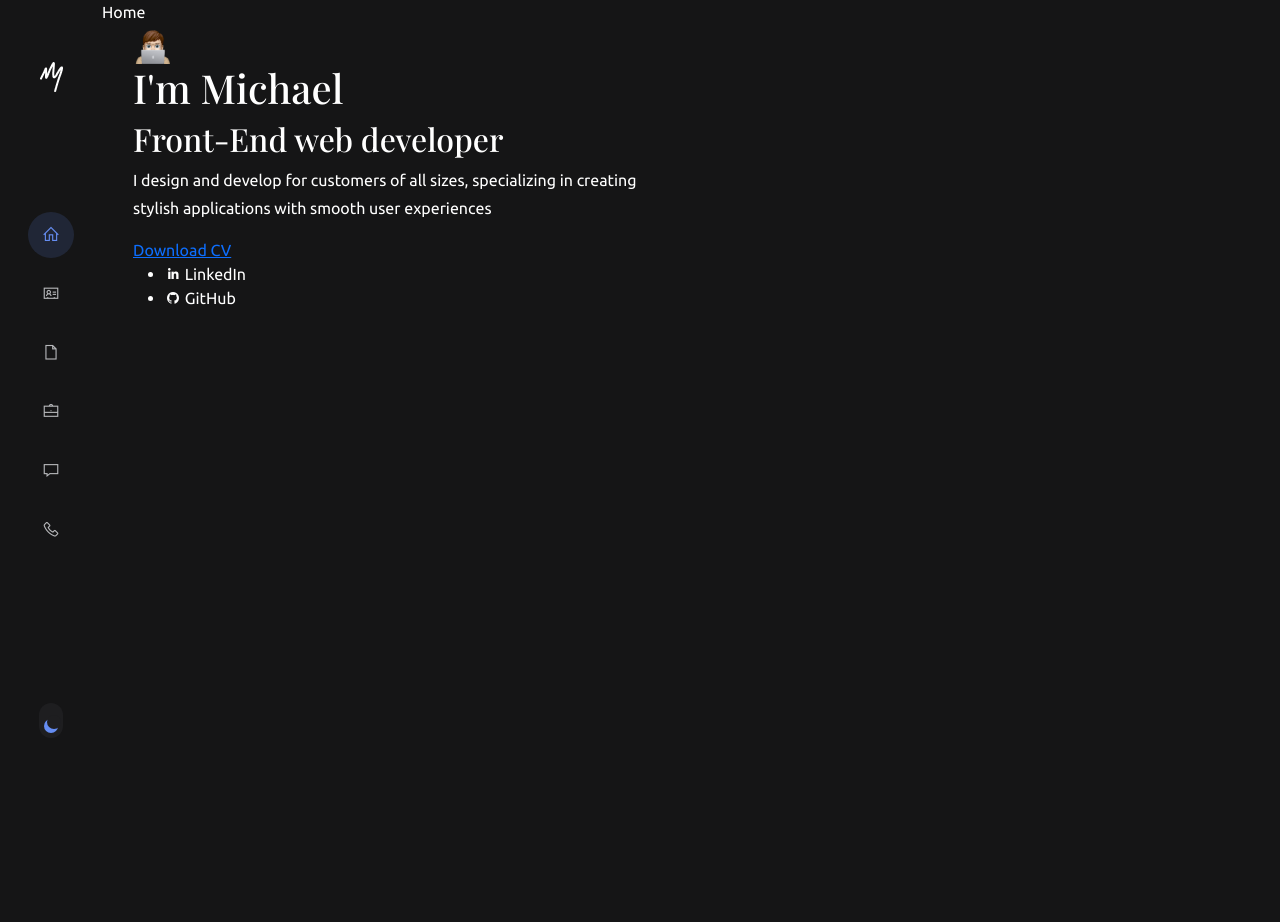
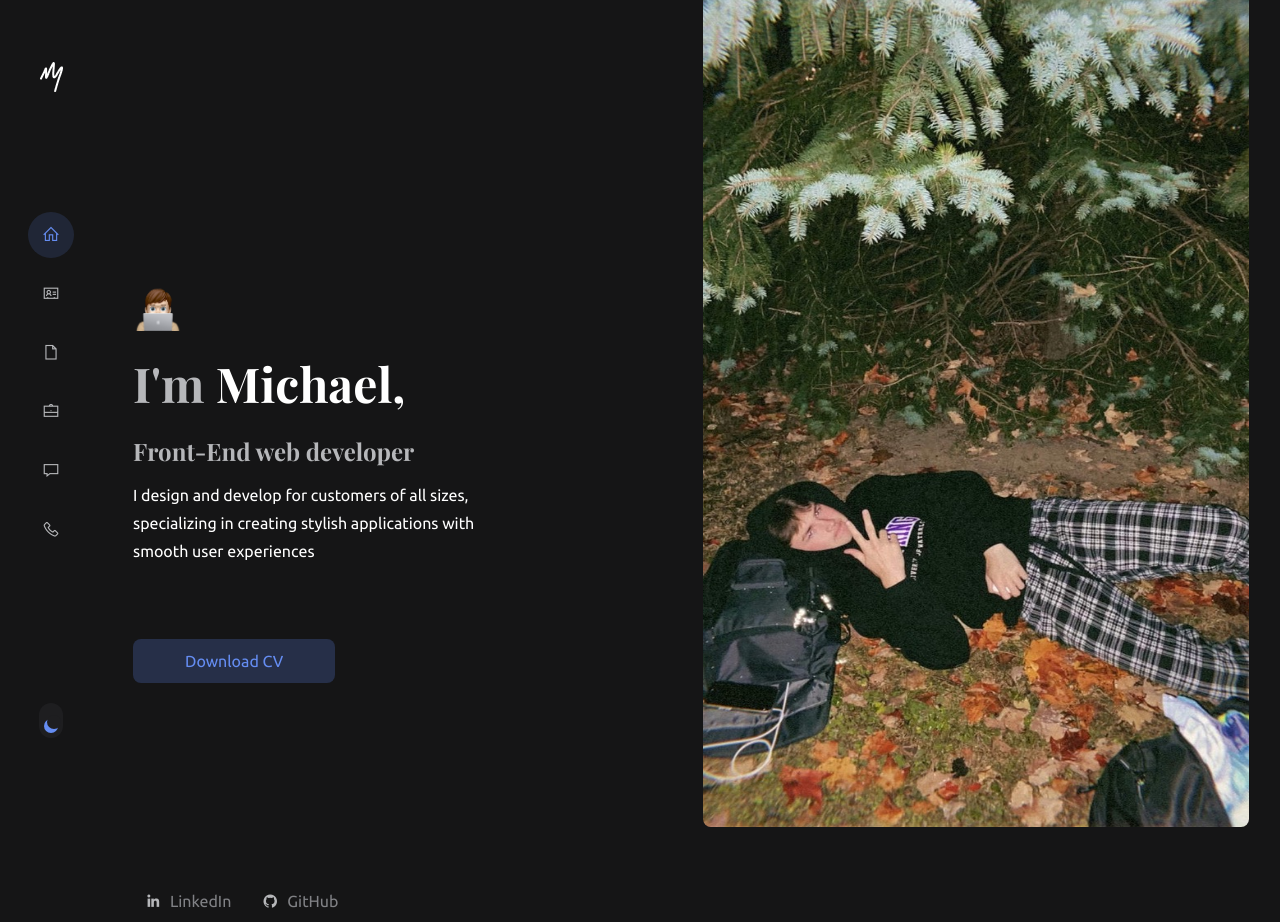
Before and after one commit to mxmcv/Portfolio-Website, a plain HTML site: page index.html in a window 1280 px wide. Before the commit the page ends 800 px from the top, so only its background shows below. Drawn offline with nearby package versions, Linux system fonts and the light colour scheme; a web font is replaced by a local one.

```diff
--- /dev/null
+++ b/assets/scss/_buttons.scss
@@ -0,0 +1,35 @@
+.btn-custom-blue {
+  display: inline-block;
+  position: relative;
+  background: #262f48;
+  padding: 10px 52px;
+  text-decoration: none;
+  color: $primary;
+  border-radius: 8px;
+  transition: all 0.3s;
+  z-index: 1;
+  overflow: hidden;
+
+  &:before {
+    z-index: -1;
+    background: $primary;
+    border-radius: 50%;
+    width: 100px;
+    height: 100px;
+    content: '';
+    position: absolute;
+    top: 50%;
+    left: 50%;
+    transform: translate(-50%, -50%) scale(0);
+    opacity: 0.3;
+    transition: all 0.3s;
+  }
+
+  &:hover {
+    color: white;
+
+    &:before {
+      transform: translate(-50%, -50%) scale(2);
+    }
+  }
+}
--- a/assets/scss/_home.scss
+++ b/assets/scss/_home.scss
@@ -1,4 +1,91 @@
-#mini-img {
-  height: 40px;
-  width: 40px;
+#home {
+  .info {
+    padding-top: 281px;
+
+    img.mini-img {
+      margin-bottom: 24px;
+      height: 50px;
+      width: 50px;
+    }
+
+    h1 {
+      margin-bottom: 24px;
+      span {
+        color: $gray;
+      }
+    }
+
+    h2 {
+      margin-bottom: 16px;
+      color: $gray;
+    }
+
+    p {
+      max-width: 400px;
+      margin-bottom: 74px;
+    }
+
+    .socials {
+      margin-top: 191px;
+
+      ul {
+        display: flex;
+        list-style: none;
+        margin: 0;
+        padding: 0;
+
+        li {
+          margin-right: 8px;
+
+          a {
+            display: flex;
+            align-items: center;
+            text-decoration: none;
+            padding: 9px 11px;
+            transition: all 0.3s;
+
+            &:hover {
+              background: $secondary;
+              border-radius: 6px;
+
+              span,
+              i {
+                color: white;
+              }
+            }
+
+            i {
+              font-size: 18px;
+              margin-right: 8px;
+              color: $gray;
+              transition: all 0.3s;
+            }
+
+            span {
+              color: $secondary-gray;
+              transition: all 0.3s;
+            }
+          }
+        }
+      }
+    }
+  }
+
+  .image {
+    height: 100vh;
+    display: flex;
+    align-items: center;
+    justify-content: flex-end;
+
+    img {
+      height: 853px;
+      width: 546px;
+      border-radius: 8px;
+      transition: all 0.3s;
+
+      &:hover {
+        filter: saturate(200%) sepia(1);
+      }
+    }
+  }
 }
--- a/assets/scss/_typography.scss
+++ b/assets/scss/_typography.scss
@@ -5,6 +5,16 @@
 h5,
 h6 {
   font-family: 'Playfair Display', serif;
+}
+
+h1 {
+  font-size: 48px;
+  font-weight: 700;
+}
+
+h2 {
+  font-size: 24px;
+  font-weight: 700;
 }
 
 p {
--- a/assets/scss/main.scss
+++ b/assets/scss/main.scss
@@ -4,6 +4,7 @@
 @import './typography';
 
 @import './structure';
+@import './buttons';
 
 @import './sidebar';
 
--- a/index.html
+++ b/index.html
@@ -73,22 +73,25 @@
       </div>
     </div>
     <main>
-      <section id="home" class="active">Home</section>
+      <section id="home" class="active">
         <div class="container">
           <div class="row">
             <div class="col-lg-6 info">
               <img
-              id="mini-img"
-              src="assets/images/person-circle.png"
-              alt="person circle"
+                class="mini-img"
+                src="assets/images/mini-img.png"
+                alt="mini image"
               />
-            <h1><span>I'm</span> Michael</h1>
-            <h2>Front-End web developer</h2>
+              <h1><span>I'm</span> Michael,</h1>
+              <h2 class="field">Front-End web developer</h2>
               <p>
                 I design and develop for customers of all sizes, specializing in
                 creating stylish applications with smooth user experiences
               </p>
-            <a href="assets/files/Michael McVicar 1A Resume-3.pdf" download
+              <a
+                class="btn-custom-blue"
+                href="assets/files/Michael McVicar 1A Resume-3.pdf"
+                download
                 >Download CV</a
               >
               <div class="socials">
@@ -96,26 +99,34 @@
                   <li>
                     <a
                       href="https://www.linkedin.com/in/michael-mcvicar-395136291/"
-                    ><i class="lab la-linkedin-in"></i
-                  ></a>
+                      ><i class="lab la-linkedin-in"></i>
                       <span>LinkedIn</span>
+                    </a>
                   </li>
                   <li>
                     <a href="https://github.com/mxmcv"
-                    ><i class="lab la-github"></i
-                  ></a>
+                      ><i class="lab la-github"></i>
                       <span>GitHub</span>
+                    </a>
                   </li>
                 </ul>
               </div>
             </div>
+            <div class="col-lg-6 image">
+              <img
+                class="home-img"
+                src="assets/images/home-img.jpeg"
+                alt="home image"
+              />
             </div>
           </div>
-      <section id="about_me">About</section>
-      <section id="my_resume">Resume</section>
-      <section id="my_work">Work</section>
-      <section id="testimonial">Testimonial</section>
-      <section id="contact_me">Contact</section>
+        </div>
+      </section>
+      <section id="about_me"></section>
+      <section id="my_resume"></section>
+      <section id="my_work"></section>
+      <section id="testimonial"></section>
+      <section id="contact_me"></section>
     </main>
 
     <script
@@ -123,6 +134,7 @@
       integrity="sha384-MrcW6ZMFYlzcLA8Nl+NtUVF0sA7MsXsP1UyJoMp4YLEuNSfAP+JcXn/tWtIaxVXM"
       crossorigin="anonymous"
     ></script>
+    <script src="https://unpkg.com/typed.js@2.1.0/dist/typed.umd.js"></script>
     <script src="assets/js/script.js"></script>
   </body>
 </html>
```
Also changed, not shown: assets/css/main.css, assets/images/home-img.jpeg (added), assets/images/mini-img.png (renamed from assets/images/person-circle.png), assets/images/person-home.png (deleted), 1 other file. Lines whose indentation alone changed are shown as unchanged.
